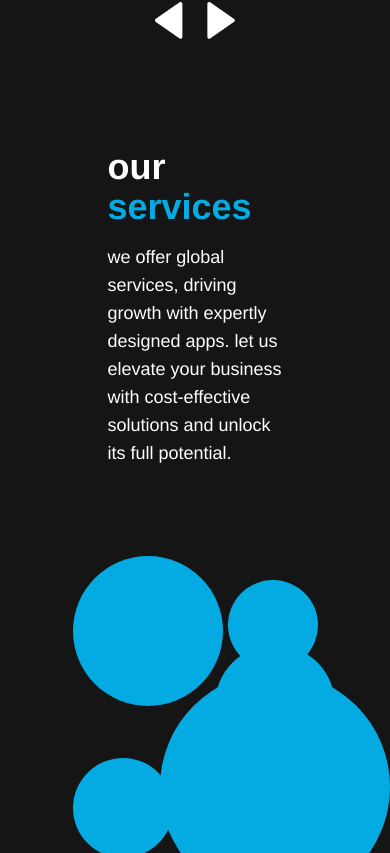
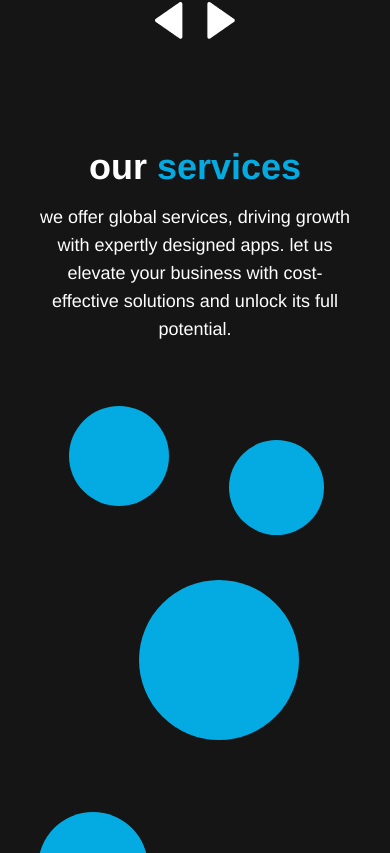
Before and after one commit to prabhat135/iTraction, a React (Create React App) app: page / in a window 390 px wide. Shown: the part 4771-5624 px from the top of the page. Built offline with nearby package versions, Linux system fonts and the light colour scheme.

Commit message:
fix:services section with circle fixed

```diff
--- a/src/components/Service.js
+++ b/src/components/Service.js
@@ -4,17 +4,18 @@ import Circles from "./circles";
 const Service = () => {
   return (
     <section className="flex flex-col space-y-8 items-center justify-center h-screen">
-     <div className="service-container flex flex-col md:flex-row justify-between items-center h-screen p-5 bg-[#151515] text-white w-full max-w-7xl">
-      <div className="text-content flex flex-col p-0 sm:p-2  md:p-10 max-w-full md:max-w-2xl mb-5 md:mb-0 text-left md:text-left w-1/2  sm:w-[30%]">
+      <div className="service-container flex flex-col md:flex-row justify-between items-center h-screen p-5 md:p-0 bg-[#151515] text-white w-full max-w-7xl">
+        <div className="text-content flex flex-col px-5 md:pl-14 mb-7 md:mb-0 w-full md:w-[50%] text-center md:text-left">
           <h1 className="text-4xl font-bold">
             our <span className="text-[#04ABE2]">services</span>
           </h1>
           <p className="mt-4 text-lg">
-          we offer global services, driving growth with expertly designed apps.
-          let us elevate your business with cost-effective solutions and unlock
-          its full potential.
+            we offer global services, driving growth with expertly designed
+            apps. let us elevate your business with cost-effective solutions and
+            unlock its full potential.
           </p>
         </div>
+
         <Circles />
       </div>
     </section>
--- a/src/components/circles.js
+++ b/src/components/circles.js
@@ -36,7 +36,7 @@ const Circles = () => {
   }, []);
 
   return (
-    <div className="relative circles w-[100%] md:w-[70%] h-[100%]">
+    <div className="relative circles w-[80%] md:w-[90%] h-[100%]">
       <div className="circle circle1 bg-[#04ABE2]" />
       <div className="circle circle2 bg-[#04ABE2]" />
       <div className="circle circle3 bg-[#04ABE2]" />
--- a/src/css/circles.css
+++ b/src/css/circles.css
@@ -23,15 +23,15 @@
 }
 
 .circle2 {
-  width: 90px;
-  height: 90px;
+  width: 110px;
+  height:110px;
   top: 20%;
   right: 15%;
 }
 
 .circle3 {
-  width: 100px;
-  height: 100px;
+  width: 130px;
+  height: 130px;
   bottom: 20%;
   left: 15%;
 }
@@ -39,15 +39,15 @@
 .circle4 {
   width: 120px;
   height: 120px;
-  bottom: 40%;
-  right: 10%;
+  bottom: 20%;
+  right: 16%;
 }
 
 .circle5 {
   width: 230px;
   height: 230px;
   top: 40%;
-  left: 40%;
+  left: 36%;
 }
 
 /* .circle.hovered {
@@ -74,7 +74,7 @@
 }
 
 .circle3.shift {
-  transform: translate(60px, 40px);
+  transform: translate(10px, 50px);
   transition-delay: 0.2s;
 }
 
@@ -91,7 +91,7 @@
 
 /* Hover effects for circle1 */
 .circle1:hover {
-  transform: scale(2.6);
+  transform: scale(2.2);
   transform-origin: top left;
   z-index: 10;
   transition-delay: 0.2s;
@@ -105,27 +105,27 @@
   transition-delay: 0.2s;
 }
 .circle1:hover ~ .circle.circle4 {
-  transform: translate(-90px, 20px);
+  transform: translate(-40px, -155px);
   transition-delay: 0.2s;
 }
 .circle1:hover ~ .circle.circle5 {
-  transform: translate(80px, 180px);
+  transform: translate(60px, 130px);
   transition-delay: 0.2s;
 }
 
 /* Hover effects for circle2 */
 .circle2:hover {
-  transform: scale(3.8);
+  transform: scale(2.9);
   transform-origin: top right;
   z-index: 10;
   transition-delay: 0.2s;
 }
 .circle2:hover ~ .circle.circle3 {
-  transform: translate(300px, 80px);
+  transform: translate(240px, 80px);
   transition-delay: 0.2s;
 }
 .circle2:hover ~ .circle.circle4 {
-  transform: translate(-10px, 190px);
+  transform: translate(-10px, 100px);
   transition-delay: 0.2s;
 }
 .circle2:hover ~ .circle.circle5 {
@@ -134,7 +134,7 @@
 }
 
 .circle3:hover {
-  transform: scale(3.5);
+  transform: scale(2.4);
   transform-origin: bottom left;
   z-index: 10;
   bottom: 10%;
@@ -142,11 +142,11 @@
 }
 
 .circle3:hover ~ .circle.circle4 {
-  transform: translate(-80px, 20px);
+  transform: translate(-30px, -125px);
   transition-delay: 0.2s;
 }
 .circle3:hover ~ .circle.circle5 {
-  transform: translate(140px, 160px);
+  transform: translate(150px, 180px);
   width: 180px;
   height: 180px;
   transition-delay: 0.2s;
@@ -168,5 +168,48 @@
 }
 
 .circle5:hover {
+  transform: scale(1.4);
   transition-delay: 0.2s;
 }
+
+
+@media (max-width: 600px) {
+  .circles {
+    pointer-events: none;
+  }
+
+  .circle1 {
+    width: 100px;
+    height: 100px;
+    top: 6%;
+    left: 5%;
+  }
+
+  .circle2 {
+    width: 95px;
+    height: 95px;
+    top: 12%;
+    right: 4%;
+  }
+
+  .circle3 {
+    width: 110px;
+    height: 110px;
+    bottom: 5%;
+    left: -6%;
+  }
+
+  .circle4 {
+    width: 90px;
+    height: 90px;
+    bottom: -3%;
+    right: 3%;
+  }
+
+  .circle5 {
+    width: 160px;
+    height: 160px;
+    top: 36%;
+    left: 30%;
+  }
+}
```
Lines whose indentation alone changed are shown as unchanged.
